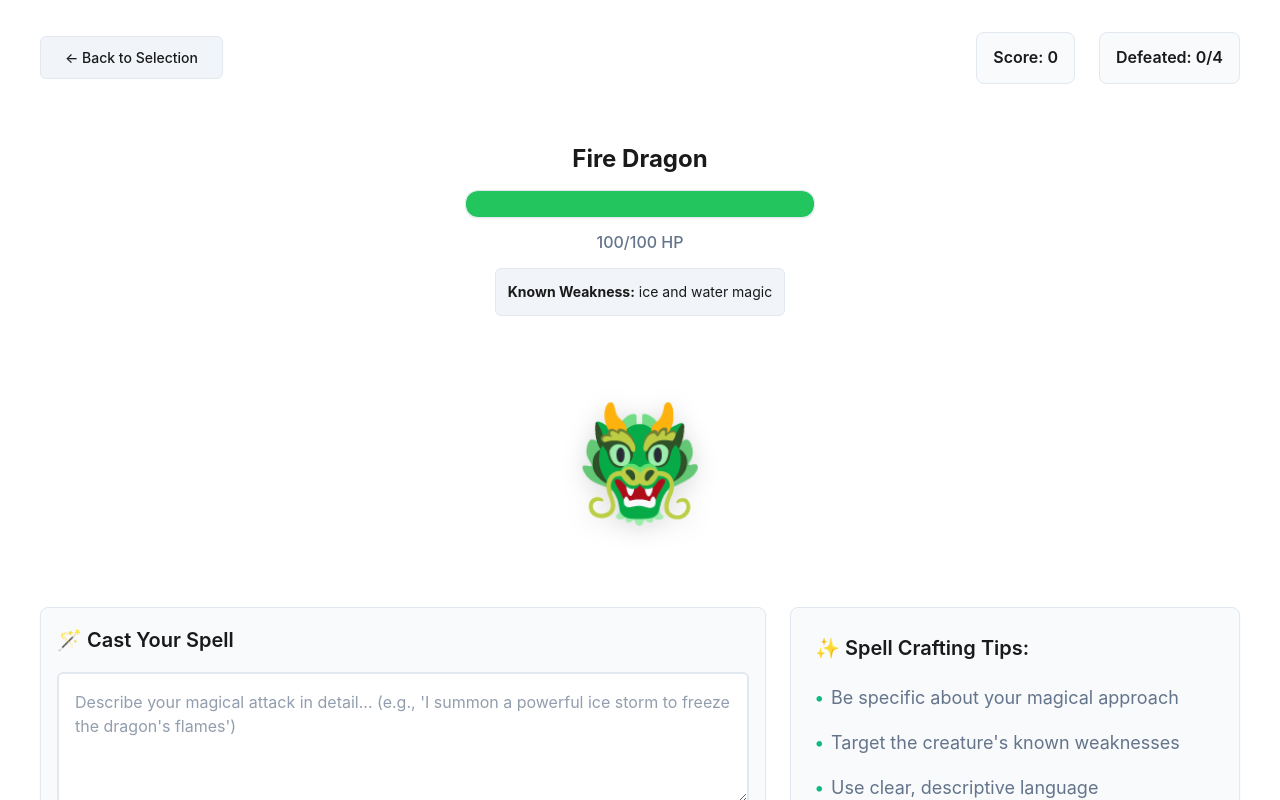
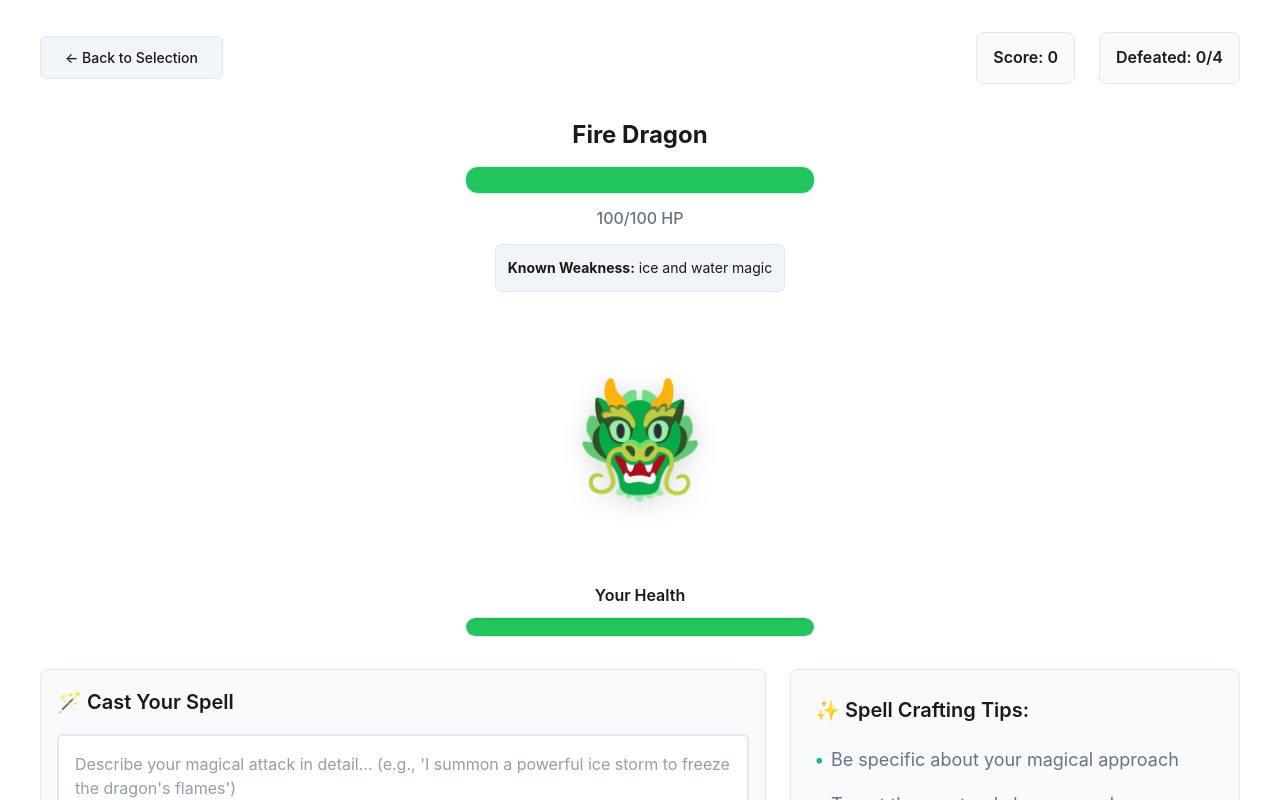
Before and after one commit to burneikis/Prompt-Wizard, a React (Create React App) app in the folder frontend/: page / in a window 1280 px wide. Both pictures are taken after a click on the element 250 px from the left and 470 px from the top of the page. Shown: the top 800 px of the page. Built offline with nearby package versions, Linux system fonts and the light colour scheme.

Commit message:
creature attack back

```diff
--- a/frontend/src/App.css
+++ b/frontend/src/App.css
@@ -176,6 +176,14 @@ body {
   animation: bounce 2s infinite;
 }
 
+.defeat-overlay {
+  position: absolute;
+  font-size: 2.5rem;
+  top: -1rem;
+  right: -1rem;
+  animation: defeat-shake 2s infinite;
+}
+
 @media (min-width: 640px) {
   .victory-overlay {
     font-size: 3rem;
@@ -193,6 +201,60 @@ body {
   }
   60% {
     transform: translateY(-5px);
+  }
+}
+
+@keyframes defeat-shake {
+  0%, 100% {
+    transform: translateX(0);
+  }
+  10%, 30%, 50%, 70%, 90% {
+    transform: translateX(-3px);
+  }
+  20%, 40%, 60%, 80% {
+    transform: translateX(3px);
+  }
+}
+
+@keyframes creature-attack {
+  0% {
+    transform: scale(1) translateY(0);
+    filter: drop-shadow(0 4px 12px rgba(0, 0, 0, 0.15));
+  }
+  25% {
+    transform: scale(1.15) translateY(-10px);
+    filter: drop-shadow(0 8px 25px rgba(239, 68, 68, 0.6)) hue-rotate(180deg);
+  }
+  50% {
+    transform: scale(1.2) translateY(-5px);
+    filter: drop-shadow(0 8px 30px rgba(239, 68, 68, 0.8)) hue-rotate(360deg);
+  }
+  75% {
+    transform: scale(1.05) translateY(-2px);
+    filter: drop-shadow(0 6px 20px rgba(239, 68, 68, 0.4)) hue-rotate(180deg);
+  }
+  100% {
+    transform: scale(1) translateY(0);
+    filter: drop-shadow(0 4px 12px rgba(0, 0, 0, 0.15));
+  }
+}
+
+@keyframes health-damage {
+  0%, 100% {
+    box-shadow: var(--shadow-sm);
+    transform: translateX(0);
+  }
+  25% {
+    box-shadow: 0 0 15px rgba(239, 68, 68, 0.8);
+    transform: translateX(-3px);
+  }
+  50% {
+    box-shadow: 0 0 20px rgba(239, 68, 68, 1);
+    transform: translateX(3px);
+  }
+  75% {
+    box-shadow: 0 0 15px rgba(239, 68, 68, 0.8);
+    transform: translateX(-2px);
   }
 }
 
@@ -1133,7 +1195,7 @@ body {
   align-items: center;
   width: 100%;
   max-width: 1200px;
-  margin-bottom: var(--spacing-lg);
+  /* margin-bottom: var(--spacing-lg); */
 }
 
 .back-button {
@@ -1207,6 +1269,10 @@ body {
 
 .creature-casting {
   animation: casting-glow 2s ease-in-out infinite;
+}
+
+.creature-attack {
+  animation: creature-attack 0.8s ease-in-out;
 }
 
 .spell-cast-effect {
@@ -1381,3 +1447,119 @@ body {
     text-align: center;
   }
 }
+
+/* Player Health Section */
+.player-health-section {
+  display: flex;
+  flex-direction: column;
+  align-items: center;
+  gap: var(--spacing-xs);
+  width: 100%;
+  max-width: 400px;
+  /* margin: var(--spacing-sm) 0; */
+}
+
+.player-health-label {
+  font-weight: 600;
+  color: var(--text-primary);
+  font-size: 1rem;
+}
+
+.player-health-bar {
+  width: 100%;
+  max-width: 350px;
+  height: 20px;
+  background: var(--tertiary-bg);
+  border-radius: var(--radius-lg);
+  overflow: hidden;
+  border: 1px solid var(--border-color);
+  box-shadow: var(--shadow-sm);
+  position: relative;
+  transition: all 0.2s ease;
+}
+
+.player-health-bar.taking-damage {
+  animation: health-damage 0.8s ease-in-out;
+  border-color: var(--danger-color);
+}
+
+.player-health-fill {
+  height: 100%;
+  transition: all 0.5s ease;
+  border-radius: var(--radius-lg);
+  box-shadow: inset 0 1px 3px rgba(0, 0, 0, 0.1);
+}
+
+.player-health-text {
+  font-size: 0.875rem;
+  color: var(--text-secondary);
+  font-weight: 500;
+}
+
+/* Defeat Message Styles */
+.defeat-message {
+  padding: var(--spacing-xl);
+  background: linear-gradient(135deg, #fee7e7, #fecaca);
+  border: 2px solid var(--danger-color);
+  border-radius: var(--radius-lg);
+  text-align: center;
+  box-shadow: var(--shadow-lg);
+}
+
+.defeat-message h3 {
+  color: var(--danger-color);
+  font-size: 1.5rem;
+  font-weight: 700;
+  margin-bottom: var(--spacing-md);
+}
+
+.defeat-message p {
+  color: #7f1d1d;
+  margin-bottom: var(--spacing-xl);
+  font-size: 1rem;
+  line-height: 1.6;
+}
+
+.defeat-buttons {
+  display: flex;
+  gap: var(--spacing-md);
+  justify-content: center;
+  flex-wrap: wrap;
+}
+
+.retry-button,
+.choose-different-button {
+  padding: var(--spacing-md) var(--spacing-xl);
+  border-radius: var(--radius-md);
+  font-weight: 600;
+  cursor: pointer;
+  transition: all 0.2s ease;
+  font-family: var(--font-family);
+  box-shadow: var(--shadow-sm);
+}
+
+.retry-button {
+  background: var(--danger-color);
+  color: white;
+  border: 2px solid var(--danger-color);
+}
+
+.retry-button:hover {
+  background: #dc2626;
+  border-color: #dc2626;
+  transform: translateY(-2px);
+  box-shadow: var(--shadow-md);
+}
+
+.choose-different-button {
+  background: var(--secondary-bg);
+  color: var(--text-primary);
+  border: 2px solid var(--border-color);
+}
+
+.choose-different-button:hover {
+  background: var(--tertiary-bg);
+  border-color: var(--text-secondary);
+  transform: translateY(-2px);
+  box-shadow: var(--shadow-md);
+}
--- a/frontend/src/components/GameInterface.js
+++ b/frontend/src/components/GameInterface.js
@@ -19,6 +19,9 @@ const GameInterface = () => {
   const [lastEarnedScore, setLastEarnedScore] = useState(0);
   const [battleAnimation, setBattleAnimation] = useState('');
   const [spellEffect, setSpellEffect] = useState('');
+  const [playerHealth, setPlayerHealth] = useState(100);
+  const [maxPlayerHealth] = useState(100);
+  const [playerTakingDamage, setPlayerTakingDamage] = useState(false);
 
   const selectCreature = (creatureId) => {
     const creature = creatures[creatureId];
@@ -31,6 +34,8 @@ const GameInterface = () => {
     setBattleResult(null);
     setBattleAnimation('creature-idle');
     setSpellEffect('');
+    setPlayerHealth(maxPlayerHealth); // Reset player health when selecting creature
+    setPlayerTakingDamage(false);
   };
 
   const handleSpellCast = async (spellText) => {
@@ -125,8 +130,29 @@ const GameInterface = () => {
         currentHealth: newHealth
       }));
 
+      // Reduce player health after each spell (creature counter-attacks)
+      const playerDamage = Math.floor(maxPlayerHealth / 3); // 1/3 of max health
+      const newPlayerHealth = Math.max(0, playerHealth - playerDamage);
+
+      // Animate creature attack and player taking damage
+      setTimeout(() => {
+        setBattleAnimation('creature-attack');
+        setPlayerTakingDamage(true);
+        // Update health after attack animation starts
+        setTimeout(() => {
+          setPlayerHealth(newPlayerHealth);
+        }, 400); // Update health mid-attack
+        setTimeout(() => {
+          setBattleAnimation('creature-idle');
+          setPlayerTakingDamage(false);
+        }, 800);
+      }, 1000);
+
       // Check win/lose conditions
-      if (newHealth <= 0) {
+      if (newPlayerHealth <= 1) {
+        // Player is defeated
+        setGameState('defeat');
+      } else if (newHealth <= 0) {
         // Calculate score based on effectiveness and creature difficulty
         const baseScore = currentCreature.maxHealth;
         const effectivenessBonus = result.evaluation.effectiveness * 10;
@@ -169,6 +195,7 @@ const GameInterface = () => {
     setBattleResult(null);
     setGameState('ready');
     setShowVictoryModal(false);
+    setPlayerHealth(maxPlayerHealth); // Reset player health
   };
 
   const backToSelection = () => {
@@ -177,6 +204,7 @@ const GameInterface = () => {
     setBattleResult(null);
     setGameState('selection');
     setShowVictoryModal(false);
+    setPlayerHealth(maxPlayerHealth); // Reset player health
   };
 
   const closeVictoryModal = () => {
@@ -309,6 +337,26 @@ const GameInterface = () => {
                 💀
               </div>
             )}
+            {gameState === 'defeat' && (
+              <div className="defeat-overlay">
+                ⚰️
+              </div>
+            )}
+          </div>
+        </div>
+
+        {/* Player health bar */}
+        <div className="player-health-section">
+          <div className="player-health-label">Your Health</div>
+          <div className={`player-health-bar ${playerTakingDamage ? 'taking-damage' : ''}`}>
+            <div
+              className="player-health-fill"
+              style={{
+                width: `${(playerHealth / maxPlayerHealth) * 100}%`,
+                backgroundColor: playerHealth > maxPlayerHealth * 0.5 ? '#22c55e' :
+                                playerHealth > maxPlayerHealth * 0.2 ? '#fbbf24' : '#ef4444'
+              }}
+            ></div>
           </div>
         </div>
 
@@ -318,11 +366,24 @@ const GameInterface = () => {
             <SpellInput
               onSpellCast={handleSpellCast}
               isLoading={isLoading}
-              disabled={gameState === 'victory'}
+              disabled={gameState === 'victory' || gameState === 'defeat'}
             />
           </div>
           <div className="spell-tips-container">
-            {battleResult ? (
+            {gameState === 'defeat' ? (
+              <div className="defeat-message">
+                <h3>Encounter Failed!</h3>
+                <p>Your magical energy has been depleted. The {currentCreature.name} has overwhelmed you!</p>
+                <div className="defeat-buttons">
+                  <button className="retry-button" onClick={resetGame}>
+                    Retry Fight
+                  </button>
+                  <button className="choose-different-button" onClick={backToSelection}>
+                    Choose Different Creature
+                  </button>
+                </div>
+              </div>
+            ) : battleResult ? (
               <BattleResult
                 result={battleResult}
                 gameState={gameState}
```
Also changed, not shown: 1 other file (tests, documents, lock files or other folders).
